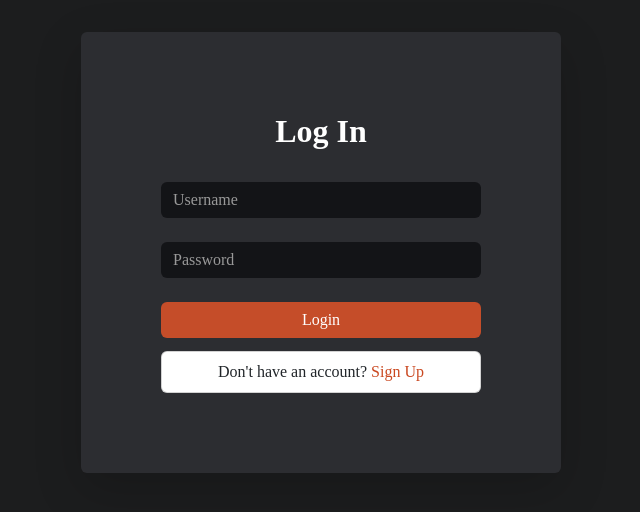
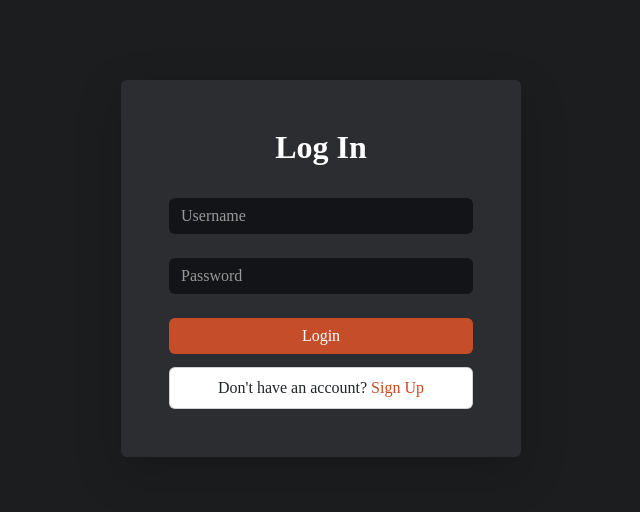
Before and after one commit to Tharun-Damera/Noted, a Django app: template Noted/notesapp/templates/notesapp/login.html in a window 1280 px wide. Shown: the part 68-580 px from the top of the page, without its empty margins (319-959 px from the left). Run offline with Django 3.2, Linux system fonts and the light colour scheme; the template is opened without the code that fills it, so the values that code supplies are empty.

Commit message:
Update styles.css

```diff
--- a/Noted/static/css/styles.css
+++ b/Noted/static/css/styles.css
@@ -87,16 +87,6 @@ body {
     box-shadow: inset 0 1px 1px rgba(0, 0, 0, 0.075), 0 0 8px rgb(197, 77, 41);
 }
 
-.my-form{
-    text-align: center;
-    color: white;
-    margin-top: 2em;
-    background-color: #2c2d31;
-    padding: 5em;
-    width: 30em;
-}
-
-
 
 .all-notes {
     margin: 0 auto;
@@ -112,13 +102,23 @@ body {
     text-align: center;
 }
 
+.my-form{
+    text-align: center;
+    color: white;
+    margin: 5em auto;
+    background-color: #2c2d31;
+    padding: 3em;
+    max-width: 25em;
+}
+
+
 .note-form {
     text-align: center;
     color: white;
-    margin-top: 2em;
+    margin: 3em auto;
     background-color: #2c2d31;
-    padding: 5em;
-    width: 30em;
+    padding: 3em;
+    max-width: 25em;
 }
 
 .orange-btn {
```
